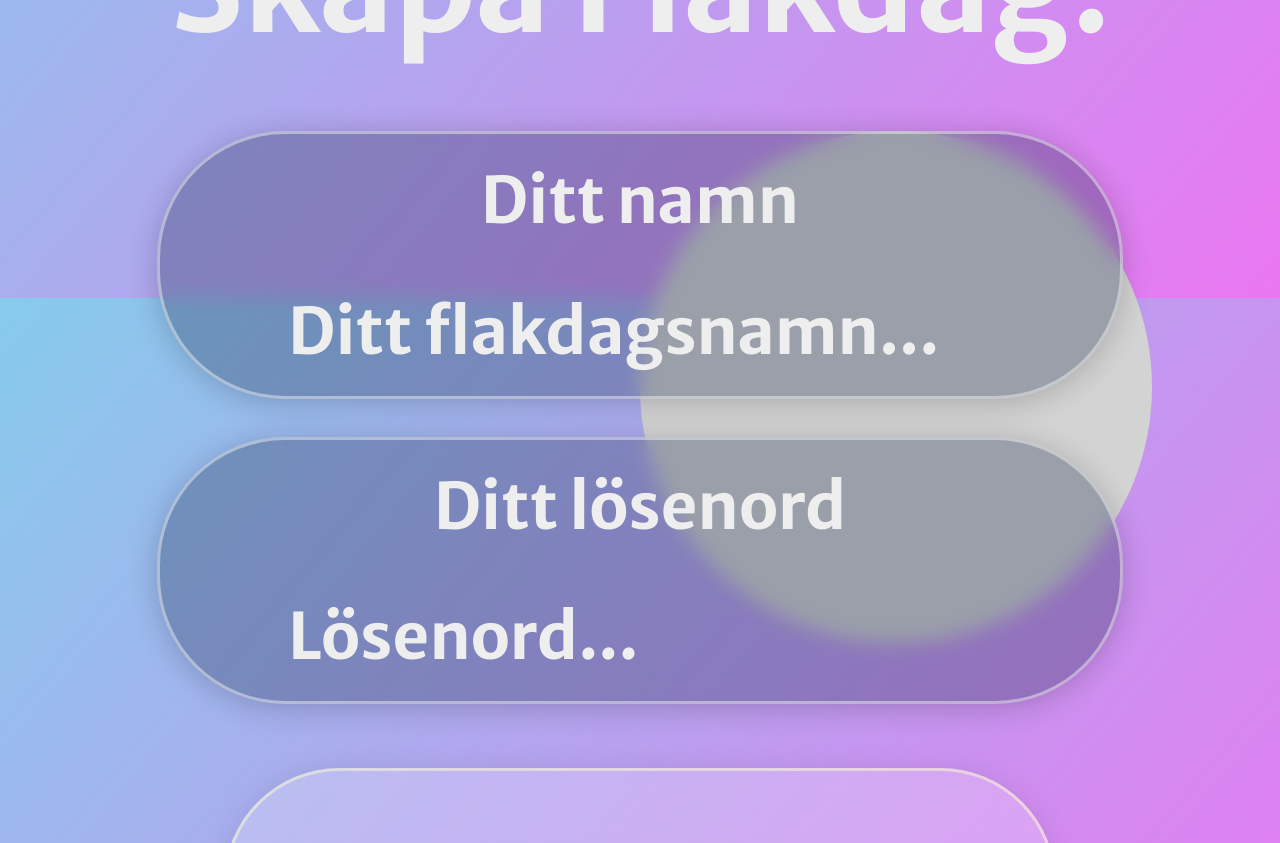
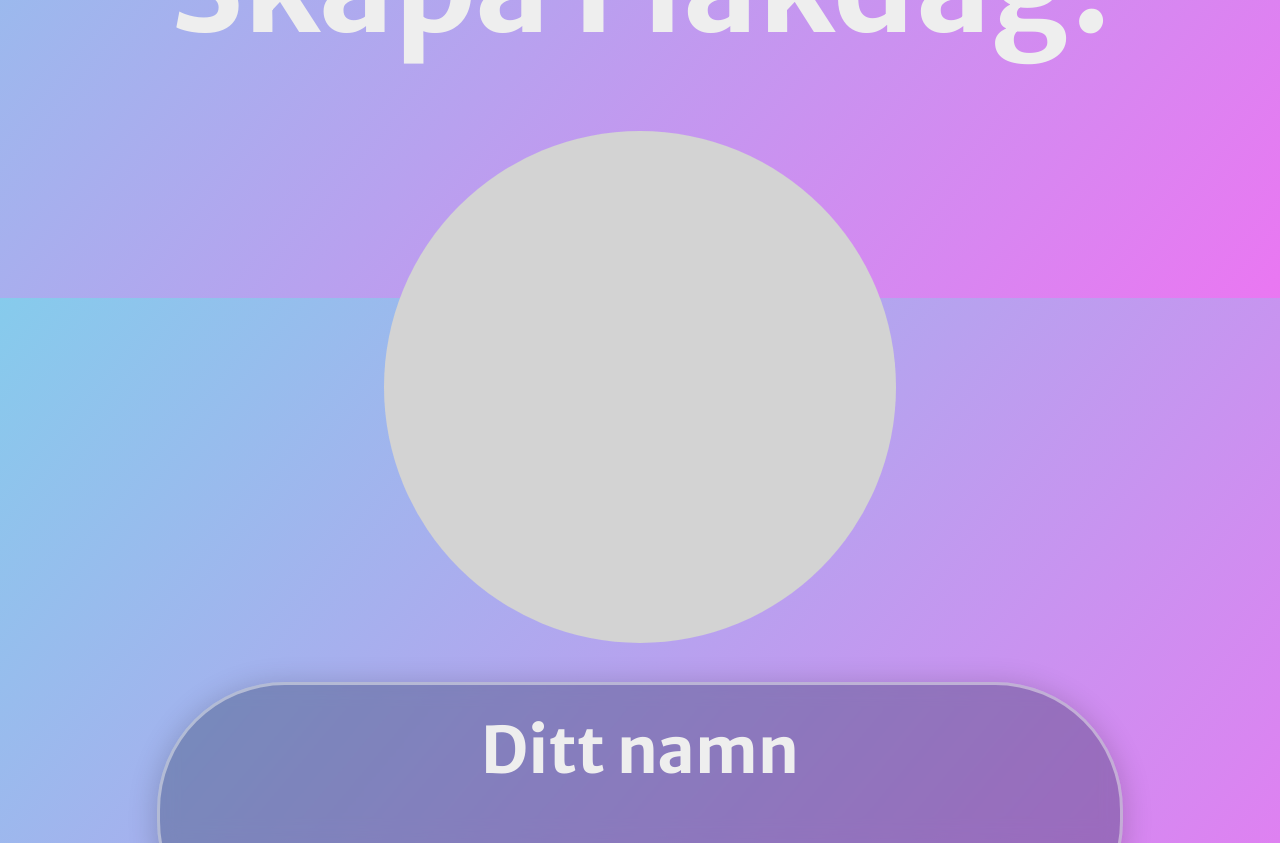
Before and after one commit to albintillas/flakdagsappen, a React (Create React App) app: page /creategame in a window 1280 px wide. Shown: the part 520-1363 px from the top of the page. Built offline with nearby package versions, Linux system fonts and the light colour scheme.

Commit message:
Update UploadImage.js

```diff
--- a/src/components/UploadImage.js
+++ b/src/components/UploadImage.js
@@ -1,7 +1,6 @@
 // GK
 // Klicka på den gråa cirkeln för att välja bild på enhet
 
-import '../App.css';
 import React, { useEffect, useState } from "react";
 import { useNavigate } from 'react-router-dom';
 import axios from 'axios';
@@ -24,6 +23,7 @@ const UploadImage = ({ size, uploadNow, isPost }) => {
       formData.append('token', userToken);
       formData.append('image', selectedImage);
       console.log(formData)
+      uploadNow++
       axios.post('https://flakdag.azurewebsites.net/api/data/addfeed', formData)
         .then((response) => {
           // Handle the successful response from the API
@@ -71,7 +71,6 @@ const UploadImage = ({ size, uploadNow, isPost }) => {
       backgroundColor: 'lightgray',
       borderRadius: '50%',
       display: 'inline-block',
-      position: 'absolute',
       textAlign: 'center',
 
     }}>
```
